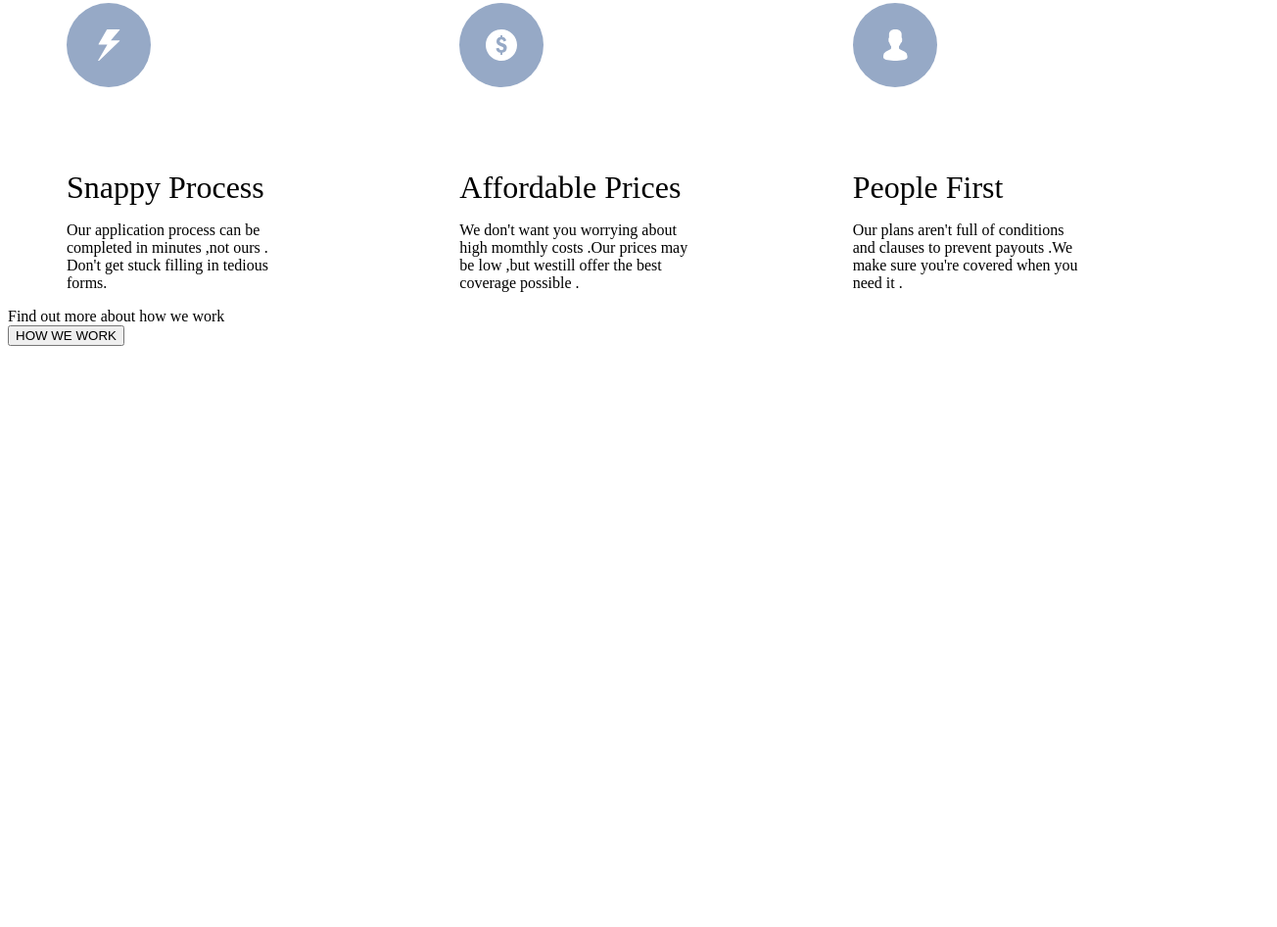
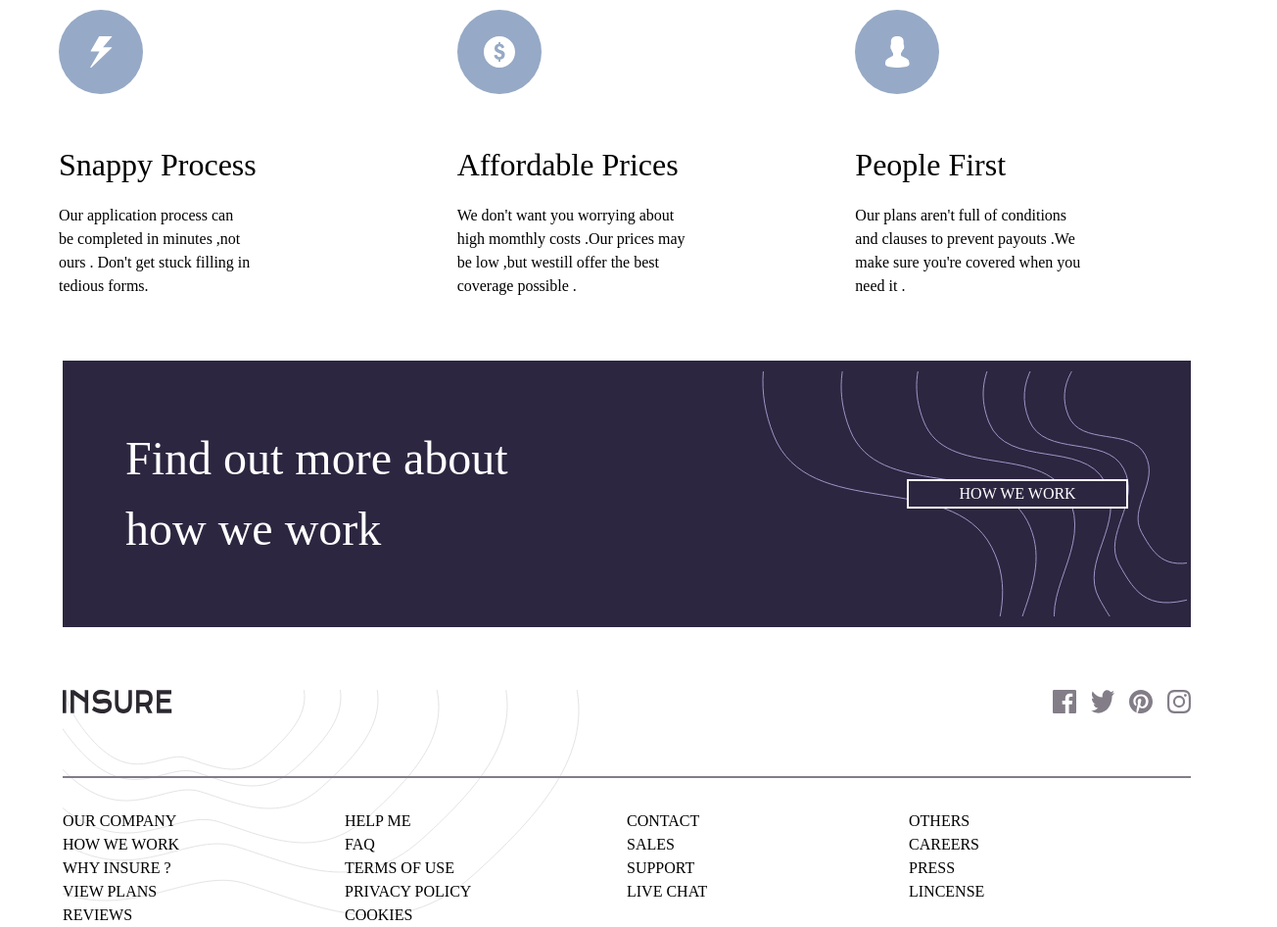
Before and after one commit to ukeje71/Real-estate, a plain HTML site: page index.html in a window 1280 px wide. Shown: the part 906-1852 px from the top of the page at 98% size, 1304 px wide, since content can reach past the window. Before the commit the page ends 1267 px from the top, so only its background shows below. Drawn offline with Linux system fonts and the light colour scheme; files that its build step writes are made by us from their sources.

Commit message:
Debug :fixed my styles linking

```diff
--- a/index.html
+++ b/index.html
@@ -4,10 +4,10 @@
     <meta charset="UTF-8" />
     <meta name="viewport" content="width=device-width, initial-scale=1.0" />
     <title>Insure-Landing-Page</title>
-    <!-- Linking icon -->
-    <link rel="icon" href="images/logo.svg" />
+    <!-- Linking images/icon -->
+    <link rel="images/icon" href="logo.svg" />
     <!-- link external css -->
-    <link rel="stylesheet" href="./css/temp.css" />
+    <link rel="stylesheet" href="temp.css" />
   </head>
   <body>
     <!-- Header -->
@@ -42,7 +42,7 @@
             <button class="intro-btn">VIEW PLANS</button>
           </div>
           <div class="second-child">
-            <img src="images/image-intro-desktop.jpg" alt="Family-insurancee"/>
+            <img src="./images/image-intro-desktop.jpg" alt="Family-insurancee"/>
           </div>
         </div>
       </section>
@@ -83,6 +83,50 @@
         </div>
         <button>HOW WE WORK</button>
        </section>
+
+       <footer>
+        <div class="conac">
+          <img src="images/logo.svg" alt="Company-logo">
+          <span class="media">
+            <img src="images/icon-facebook.svg" alt="Facebook-svg">
+            <img src="images/icon-twitter.svg" alt="icon-twitter">
+            <img src="images/icon-pinterest.svg" alt="icon-pinterest">
+            <img src="images/icon-instagram.svg" alt="icon-instagram">
+          </span>
+        </div>
+        <div class="line3"></div>
+        <div class="contact-list">
+          <span>
+            <p>OUR COMPANY</p>
+            <p>HOW WE WORK</p>
+            <p>WHY INSURE ?</p>
+            <p>VIEW PLANS</p>
+            <p>REVIEWS</p>
+          </span>
+
+          <span>
+             <p>HELP ME</p>
+             <p>FAQ</p>
+             <p>TERMS OF USE</p>
+             <p>PRIVACY POLICY</p>
+             <p>COOKIES</p>
+          </span>
+
+          <span>
+            <p>CONTACT</p>
+            <p>SALES</p>
+            <p>SUPPORT</p>
+            <p>LIVE CHAT</p>
+          </span>
+
+          <span>
+            <p>OTHERS</p>
+            <p>CAREERS</p>
+            <p>PRESS</p>
+            <p>LINCENSE</p>
+          </span>
+        </div>
+       </footer>
     </main>
     <script src="./temp.js"></script>
   </body>
--- a/temp.css
+++ b/temp.css
@@ -1,5 +1,5 @@
 /* CSS reset */
-@import url("./reset.css");
+@import url("reset.css");
 /* ====GENERAL STYLES==== */
 
 
@@ -22,8 +22,8 @@
 
 
   /* ====RESPONSIVENESS FOR DESKTOP SCREENS==== */
-  @media screen and (min-width:900px) and (max-width:2000px) {
-
+  @media screen and (min-width:900px) and (max-width:2000px)
+  {
 
 header{
     display: flex;
@@ -71,7 +71,7 @@ nav .button:hover{
     padding: 1rem;
     width: 100%;
    color: #fff;
-   background-image: url(../images/bg-pattern-intro-right-desktop.svg);
+   background-image: url(images/bg-pattern-intro-right-desktop.svg);
    background-repeat: no-repeat;
    background-position: right 10px center;
 
@@ -126,6 +126,7 @@ nav .button:hover{
 }
 .feature{
     max-width: 15rem;
+    margin-bottom: 4rem;
 }
 .container h2{
     text-align: left;
@@ -147,10 +148,74 @@ nav .button:hover{
     font-weight: 1.5em;
     margin-bottom: 1rem;
 }
+
+
+.How-we-work{
+    display: flex;
+    justify-content: space-between;
+    gap: 20rem;
+    background-color: var(--primary-dark-violet);
+    padding: 4rem;
+    width: 90%;
+    margin: 0 auto;
+    margin-bottom: 1rem;
+    background-image: url(images/bg-pattern-how-we-work-desktop.svg);
+    background-repeat: no-repeat;
+    background-position:right 4px center;
+  }
+
+  .How-we-work .more{
+      color: #fff;
+      font-size: 3em;
+      text-align: left;
+  }
+  .How-we-work  button{
+      background-color: var(--primary-dark-violet);
+      border: 2px solid #fff;
+      /* height: 4rem; */
+      width: 30%;
+      place-self: center;
+      color: #fff;
+      transition: 0.3s ease-in;
+  }
+  .How-we-work  button:hover{
+  background-color: #fff;
+  color: var(--neutral-very-dark-violet);
+  }
+
+footer{
+width: 90%;
+margin: 0 auto;
+background-image: url(images/bg-pattern-footer-desktop.svg);
+background-repeat: no-repeat;
 }
 
+  footer .conac{
+    display: flex;
+    justify-content: space-between;
+    margin-top: 4rem;
+    font-size: 2em;
+    margin-bottom: 4rem;
+  }
+
+  footer .media{
+    display: flex;
+    gap: 15px;
+}
+.line3{
+    width: 100% ;
+    height: 2px ;
+    background-color: var(--neutral-dark-grayish-violet);
+
+}
+footer .contact-list{
+display: grid;
+grid-template-columns: repeat(4,1fr);
+margin-top: 2rem;
+}
+  }
 /* RESPONSIVENESS FOR TABLET SCREENS */
-@media screen and (min-width:767px) and (max-width:1004px) {
+@media screen and (min-width:600px) and (max-width:1004px) {
 
     header{
         display: flex;
@@ -198,7 +263,7 @@ nav .button:hover{
         padding: 1rem;
         width: 100%;
        color: #fff;
-       background-image: url(../images/bg-pattern-intro-right-desktop.svg);
+       background-image: url(images/bg-pattern-intro-right-desktop.svg);
        background-repeat: no-repeat;
        background-position: right 10px center;
 
@@ -253,6 +318,7 @@ nav .button:hover{
 }
 .feature{
     max-width: 15rem;
+    margin-bottom: 3rem;
 }
 .container h2{
     text-align: left;
@@ -261,7 +327,7 @@ nav .button:hover{
 }
 .line2{
     width: 9rem;
-    height: 4px;
+    height: 3px;
     background:var(--primary-grayish-blue);
     margin-top: 8rem;
     margin-left: 1.5rem;
@@ -280,18 +346,25 @@ nav .button:hover{
 .How-we-work{
     background-color: var(--primary-dark-violet);
     padding: 4rem;
+    width: 95%;
+    margin: 0 auto;
+    margin-bottom: 1rem;
+    background-image: url(images/bg-pattern-how-we-work-desktop.svg);
+    background-repeat: no-repeat;
+    background-position:right 4px center;
+    background-size: 20rem;
   }
 
   .How-we-work .more{
       color: #fff;
-      font-size: 1.5em;
+      font-size: 2em;
       text-align: center;
   }
   .How-we-work  button{
       background-color: var(--primary-dark-violet);
       border: 2px solid #fff;
-      width: 100%;
-      padding: 6px;
+      margin-left: 16rem;
+      padding: 4px 19px 4px;
       margin-top:1rem ;
       color: #fff;
       transition: 0.3s ease-in;
@@ -306,7 +379,7 @@ nav .button:hover{
 
 
 /* MOBILE SCREENS RESPONSIVENESS */
-@media screen and (min-width: 120px) and (max-width: 767px) {
+@media screen and (min-width: 120px) and (max-width: 600px) {
     header {
         display: flex;
         justify-content: space-between;
@@ -454,7 +527,7 @@ nav .button:hover{
 .How-we-work{
   background-color: var(--primary-dark-violet);
   padding: 4rem;
-  background-image: url(../images/bg-pattern-how-we-work-mobile.svg);
+  background-image: url(images/bg-pattern-how-we-work-mobile.svg);
   background-repeat: no-repeat;
   background-position: right 10px center;
 }
@@ -478,5 +551,4 @@ background-color: #fff;
 color: var(--neutral-very-dark-violet);
 }
 
-
-}
+  }
```
